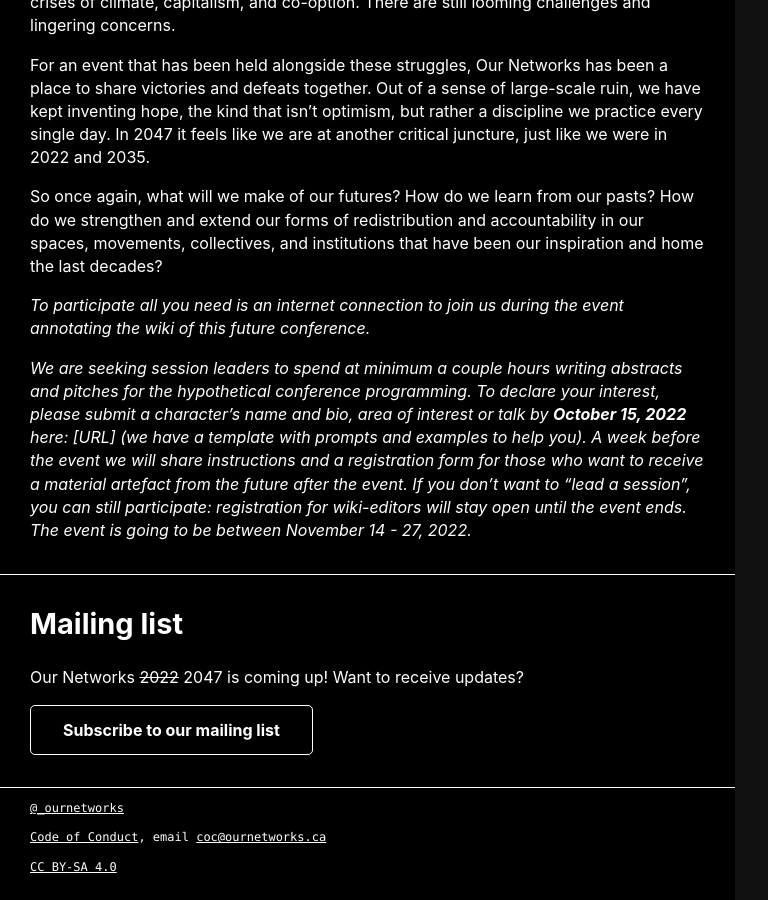
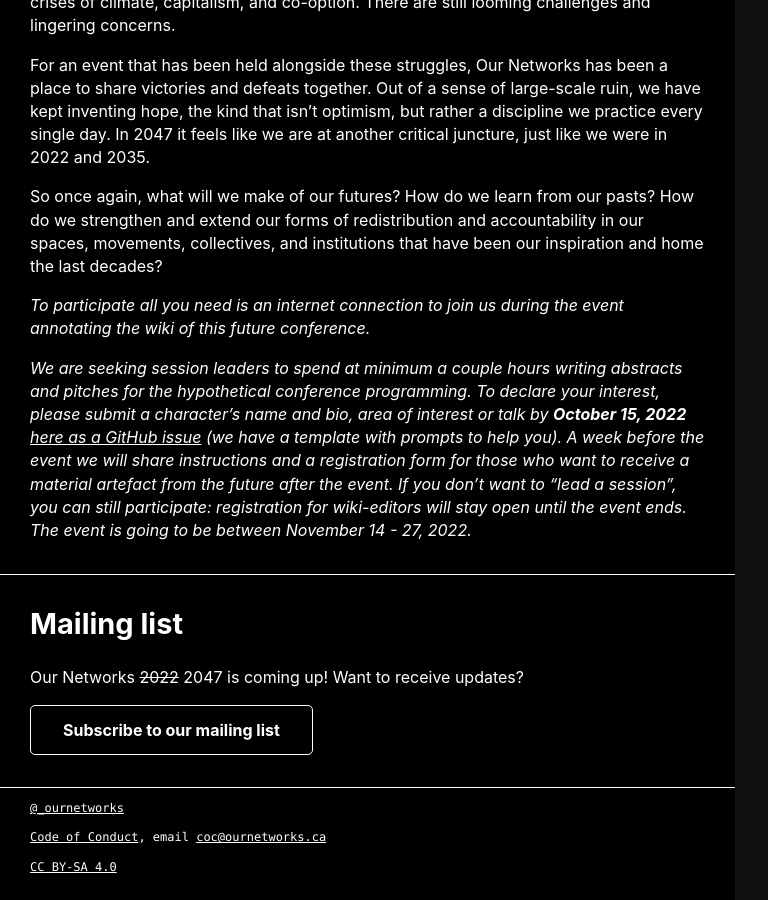
Before and after one commit to ournetworks/ournetworks.ca, a Jekyll site: the page built from index.md, in a window 1280 px wide and 900 px high, scrolled down 746 px. Shown: the whole window, without its empty margins (0-768 px from the left). Built offline with Jekyll 4.4.1, drawn with Linux system fonts in a browser that asks for light colours.

Commit message:
updated submission link

```diff
--- a/index.md
+++ b/index.md
@@ -15,4 +15,4 @@
 
 _To participate all you need is an internet connection to join us during the event annotating the wiki of this future conference._
 
-_We are seeking session leaders to spend at minimum a couple hours writing abstracts and pitches for the hypothetical conference programming. To declare your interest, please submit a character's name and bio, area of interest or talk by **October 15, 2022** here: [URL] (we have a template with prompts and examples to help you). A week before the event we will share instructions and a registration form for those who want to receive a material artefact from the future after the event. If you don't want to "lead a session", you can still participate: registration for wiki-editors will stay open until the event ends. The event is going to be between November 14 - 27, 2022._
+_We are seeking session leaders to spend at minimum a couple hours writing abstracts and pitches for the hypothetical conference programming. To declare your interest, please submit a character's name and bio, area of interest or talk by **October 15, 2022** [here as a GitHub issue](https://github.com/ournetworks/2020-submissions/issues/new) (we have a template with prompts to help you). A week before the event we will share instructions and a registration form for those who want to receive a material artefact from the future after the event. If you don't want to "lead a session", you can still participate: registration for wiki-editors will stay open until the event ends. The event is going to be between November 14 - 27, 2022._
```
